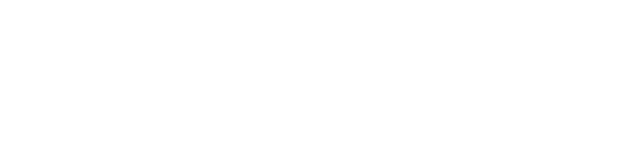
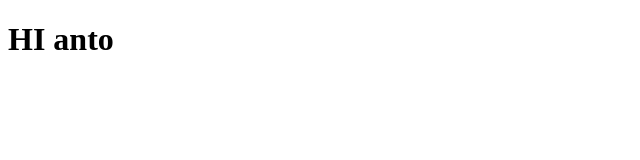
Before and after one commit to allocious/jun, a plain HTML site: page index.html in a window 1280 px wide. Shown: the whole page, without its empty margins (0-640 px from the left). Drawn offline with Linux system fonts and the light colour scheme.

Commit message:
Newly created

```diff
--- a/index.html
+++ b/index.html
@@ -6,6 +6,6 @@
     <title>Document</title>
 </head>
 <body>
-
+    <h1>HI anto</h1>
 </body>
 </html>
```
